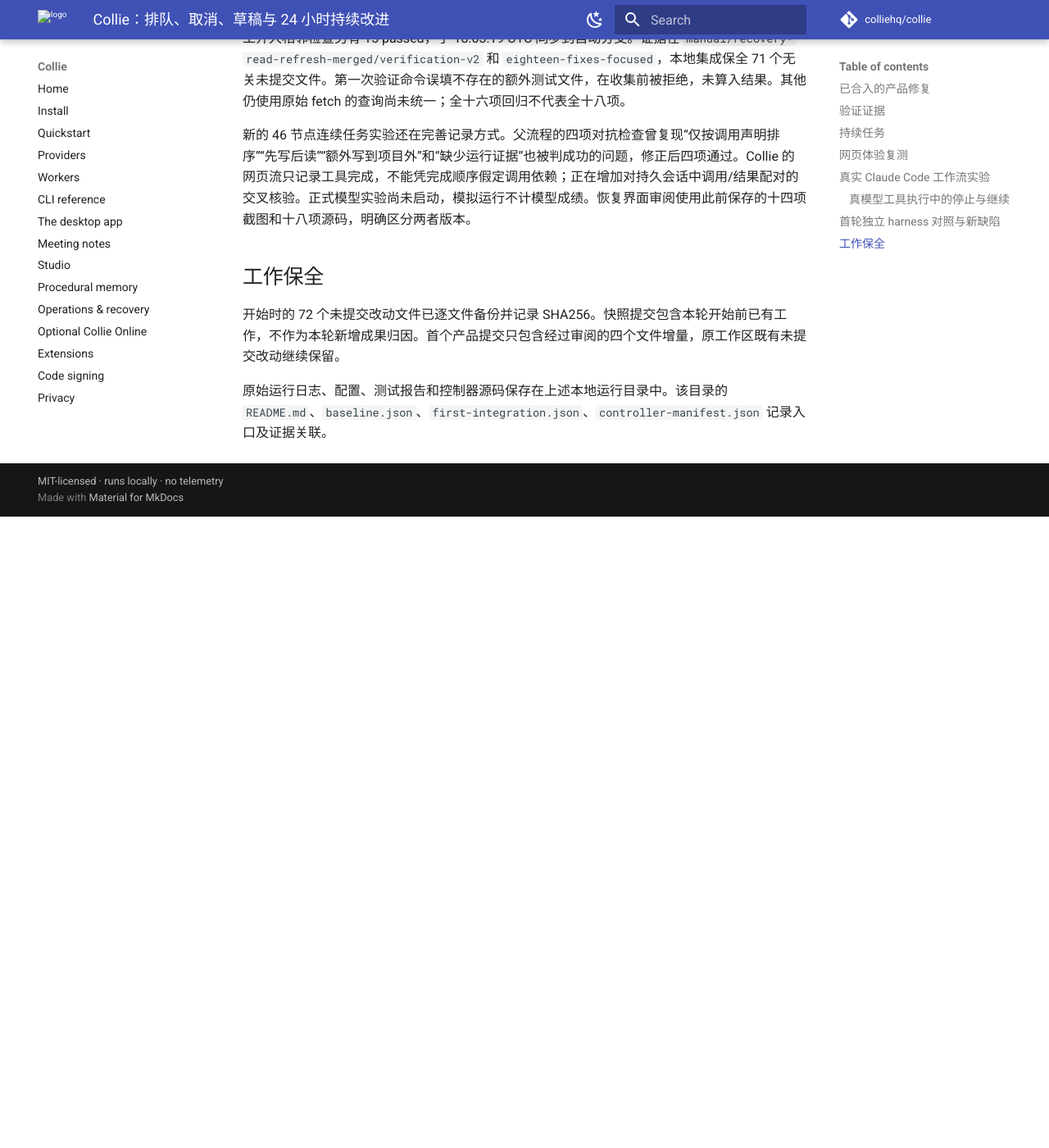
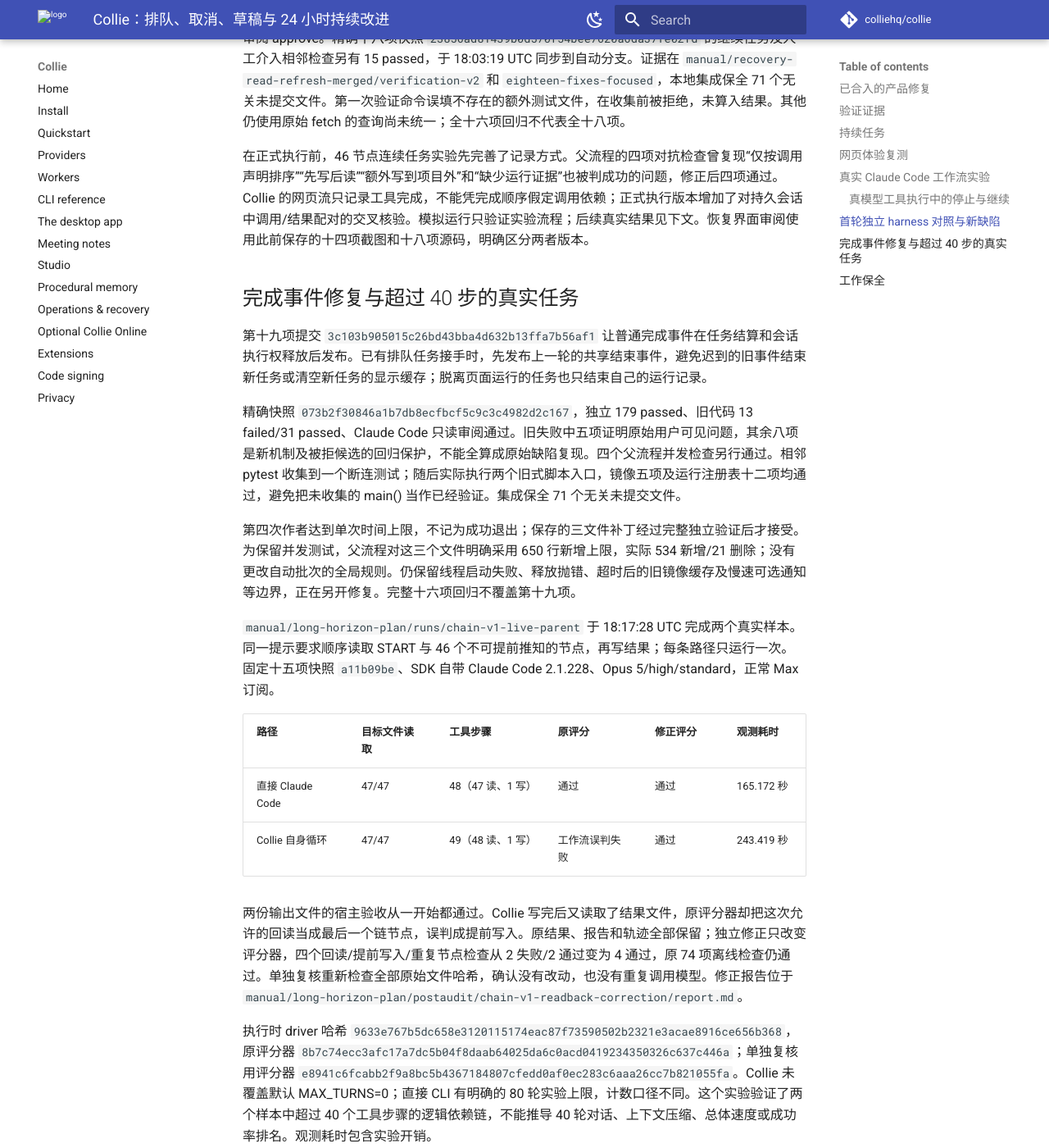
Before and after one commit to colliehq/collie, an MkDocs documentation site: the page built from docs/product-evolution-2026-09-13.md, in a window 1280 px wide and 1400 px high, scrolled down 10855 px. Shown: the whole window at 82% size. Built offline with MkDocs 1.6.1 and Material for MkDocs 9.7.7, drawn with Linux system fonts in a browser that asks for light colours; comment, search, counter and statistics services are not loaded; before the commit the page ends 11485 px from its top, so only the background shows below that; some of the changed text lies outside the part shown.

Commit message:
docs: record completion repair and long-task comparison evidence

```diff
--- a/docs/product-evolution-2026-09-13.md
+++ b/docs/product-evolution-2026-09-13.md
@@ -2,7 +2,7 @@
 
 本轮从 2026-09-13 05:15 PDT 开始，后台任务截止于 2026-09-14 05:15 PDT。
 
-截至 18:04 UTC，十八项产品修复已经独立验证并提交；完成通知竞态、连续任务实验和恢复操作体验审阅仍在推进。
+截至 18:38 UTC，十九项产品修复已经独立验证并提交。真实连续任务实验已完成；恢复交互、新版本续接对照和可选通知阻塞排队的问题仍在推进。
 
 ## 已合入的产品修复
 
@@ -50,7 +50,7 @@
 
 两项新修复与此前十四项的组合为 `1f6cc13e49b3fc639e3729f18cb0e31fc6671b11`；48 项组合检查通过后，于 17:29:12 UTC 同步到自动分支。`sixteen-fixes-full` 于 17:49:14 UTC 完成，耗时 1200.849 秒；4043 passed、20 skipped，GUI 63/63、跨界面 41/41，全部门禁通过。它不包含随后接受的第十七项共享工作区修复。
 
-父流程曾在未合入候选上复现两个问题。完成通知延后后，自动续接任务的 start 可能先到达，旧 done 随后清空新任务的显示缓存；同一受控测试在原十四项版本通过，在候选失败。共享目录候选虽然获只读审阅批准，但对“仍持有执行租约、日志却不可读”的会话没有实施排他保护，故障注入显示其尚未完成的修改仍被应用；父流程因此保留阻断，不按批准结论直接合入。两项均交回 Claude Code 补强，复现只触及独立临时 Git 项目。共享目录问题随后以第十七项通过新一轮独立门禁；完成事件的第二版又被复现独立下一轮抢先发布的问题，当前第三版仍在修复。
+父流程曾在未合入候选上复现两个问题。完成通知延后后，自动续接任务的 start 可能先到达，旧 done 随后清空新任务的显示缓存；同一受控测试在原十四项版本通过，在候选失败。共享目录候选虽然获只读审阅批准，但对“仍持有执行租约、日志却不可读”的会话没有实施排他保护，故障注入显示其尚未完成的修改仍被应用；父流程因此保留阻断，不按批准结论直接合入。两项均交回 Claude Code 补强，复现只触及独立临时 Git 项目。共享目录问题随后以第十七项通过新一轮独立门禁；完成事件的第二版又被复现独立下一轮抢先发布的问题，最终第四版后来作为第十九项通过独立验证，前三版失败证据保留。
 
 ## 验证证据
 
@@ -150,7 +150,7 @@
 | 第二轮纠正修改要求 | 1 / 2 | 2 / 2 |
 | 多文件先审阅、再修改 | 2 / 2 | 2 / 2 |
 
-总计 7 / 8 完成。Collie 的一个样本在第一轮已经返回 completed 后，立即发送的第二轮在约 51 ms 内被拒绝：`this session already has an active run`。因此第二轮没有启动，宿主验收也未通过。原分类为 `invalid_protocol`，这项产品拒绝必须留在已执行分母里，不能把该格写成 1 / 1。原始 report 还把偶数样本的中位数写成上中位数；独立后处理器已修正这两点，并补上禁止覆盖输入证据和旧输出的保护。39 项统计检查与 3 项父流程检查通过，正确报告位于运行目录 manual/harness-comparison-plan/report-corrected/continuation-v3-live-parent.md，原记录不覆盖。`manual/terminal-release` 已启动 Claude Code 定位并修复完成通知与执行释放时序，尚未接受其补丁。
+总计 7 / 8 完成。Collie 的一个样本在第一轮已经返回 completed 后，立即发送的第二轮在约 51 ms 内被拒绝：`this session already has an active run`。因此第二轮没有启动，宿主验收也未通过。原分类为 `invalid_protocol`，这项产品拒绝必须留在已执行分母里，不能把该格写成 1 / 1。原始 report 还把偶数样本的中位数写成上中位数；独立后处理器已修正这两点，并补上禁止覆盖输入证据和旧输出的保护。39 项统计检查与 3 项父流程检查通过，正确报告位于运行目录 manual/harness-comparison-plan/report-corrected/continuation-v3-live-parent.md，原记录不覆盖。`manual/terminal-release` 的修复后来作为第十九项接受；原十项版本的失败记录保持不变。
 
 所有样本的进程清理、原评分器完整哈希及应保持不变的文件约束检查通过；两个模型路径的正常样本均保持原会话。执行前，独立的 7 项判分检查、40 项补充检查及真实服务的模拟试跑通过。模拟试跑只证明实验流程，没有算作模型成果。每个批次保存执行源码及前后哈希；不会修改旧样本来消除失败。
 
@@ -168,7 +168,28 @@
 
 独立浏览器回归 60 passed，旧代码 5 failed、55 passed，未发现已有失败；只读 Claude Code 审阅 approve。精确十八项快照 `23856ad81439b0d570f54bee7620a6da37fe02fd` 的继续任务及人工介入相邻检查另有 15 passed，于 18:03:19 UTC 同步到自动分支。证据在 `manual/recovery-read-refresh-merged/verification-v2` 和 `eighteen-fixes-focused`，本地集成保全 71 个无关未提交文件。第一次验证命令误填不存在的额外测试文件，在收集前被拒绝，未算入结果。其他仍使用原始 fetch 的查询尚未统一；全十六项回归不代表全十八项。
 
-新的 46 节点连续任务实验还在完善记录方式。父流程的四项对抗检查曾复现“仅按调用声明排序”“先写后读”“额外写到项目外”和“缺少运行证据”也被判成功的问题，修正后四项通过。Collie 的网页流只记录工具完成，不能凭完成顺序假定调用依赖；正在增加对持久会话中调用/结果配对的交叉核验。正式模型实验尚未启动，模拟运行不计模型成绩。恢复界面审阅使用此前保存的十四项截图和十八项源码，明确区分两者版本。
+在正式执行前，46 节点连续任务实验先完善了记录方式。父流程的四项对抗检查曾复现“仅按调用声明排序”“先写后读”“额外写到项目外”和“缺少运行证据”也被判成功的问题，修正后四项通过。Collie 的网页流只记录工具完成，不能凭完成顺序假定调用依赖；正式执行版本增加了对持久会话中调用/结果配对的交叉核验。模拟运行只验证实验流程；后续真实结果见下文。恢复界面审阅使用此前保存的十四项截图和十八项源码，明确区分两者版本。
+
+## 完成事件修复与超过 40 步的真实任务
+
+第十九项提交 `3c103b905015c26bd43bba4d632b13ffa7b56af1` 让普通完成事件在任务结算和会话执行权释放后发布。已有排队任务接手时，先发布上一轮的共享结束事件，避免迟到的旧事件结束新任务或清空新任务的显示缓存；脱离页面运行的任务也只结束自己的运行记录。
+
+精确快照 `073b2f30846a1b7db8ecfbcf5c9c3c4982d2c167`，独立 179 passed、旧代码 13 failed/31 passed、Claude Code 只读审阅通过。旧失败中五项证明原始用户可见问题，其余八项是新机制及被拒候选的回归保护，不能全算成原始缺陷复现。四个父流程并发检查另行通过。相邻 pytest 收集到一个断连测试；随后实际执行两个旧式脚本入口，镜像五项及运行注册表十二项均通过，避免把未收集的 main() 当作已经验证。集成保全 71 个无关未提交文件。
+
+第四次作者达到单次时间上限，不记为成功退出；保存的三文件补丁经过完整独立验证后才接受。为保留并发测试，父流程对这三个文件明确采用 650 行新增上限，实际 534 新增/21 删除；没有更改自动批次的全局规则。仍保留线程启动失败、释放抛错、超时后的旧镜像缓存及慢速可选通知等边界，正在另开修复。完整十六项回归不覆盖第十九项。
+
+`manual/long-horizon-plan/runs/chain-v1-live-parent` 于 18:17:28 UTC 完成两个真实样本。同一提示要求顺序读取 START 与 46 个不可提前推知的节点，再写结果；每条路径只运行一次。固定十五项快照 `a11b09be`、SDK 自带 Claude Code 2.1.228、Opus 5/high/standard，正常 Max 订阅。
+
+| 路径 | 目标文件读取 | 工具步骤 | 原评分 | 修正评分 | 观测耗时 |
+| --- | --- | --- | --- | --- | --- |
+| 直接 Claude Code | 47/47 | 48（47 读、1 写） | 通过 | 通过 | 165.172 秒 |
+| Collie 自身循环 | 47/47 | 49（48 读、1 写） | 工作流误判失败 | 通过 | 243.419 秒 |
+
+两份输出文件的宿主验收从一开始都通过。Collie 写完后又读取了结果文件，原评分器却把这次允许的回读当成最后一个链节点，误判成提前写入。原结果、报告和轨迹全部保留；独立修正只改变评分器，四个回读/提前写入/重复节点检查从 2 失败/2 通过变为 4 通过，原 74 项离线检查仍通过。单独复核重新检查全部原始文件哈希，确认没有改动，也没有重复调用模型。修正报告位于 `manual/long-horizon-plan/postaudit/chain-v1-readback-correction/report.md`。
+
+执行时 driver 哈希 `9633e767b5dc658e3120115174eac87f73590502b2321e3acae8916ce656b368`，原评分器 `8b7c74ecc3afc17a7dc5b04f8daab64025da6c0acd0419234350326c637c446a`；单独复核用评分器 `e8941c6fcabb2f9a8bc5b4367184807cfedd0af0ec283c6aaa26cc7b821055fa`。Collie 未覆盖默认 MAX_TURNS=0；直接 CLI 有明确的 80 轮实验上限，计数口径不同。这个实验验证了两个样本中超过 40 个工具步骤的逻辑依赖链，不能推导 40 轮对话、上下文压缩、总体速度或成功率排名。观测耗时包含实验开销。
+
+恢复交互的候选已完成 173 项独立回归和四项旧代码行为失败，正由另一轮 Claude Code 审阅；尚未合入。浏览器连接在 18:36 UTC 仍不可用，跳过额外视觉复查，不记视觉通过。新的续接对照正使用第十九项精确快照准备独立 8 样本计划，旧对照结果不覆盖。
 
 ## 工作保全
 
```
